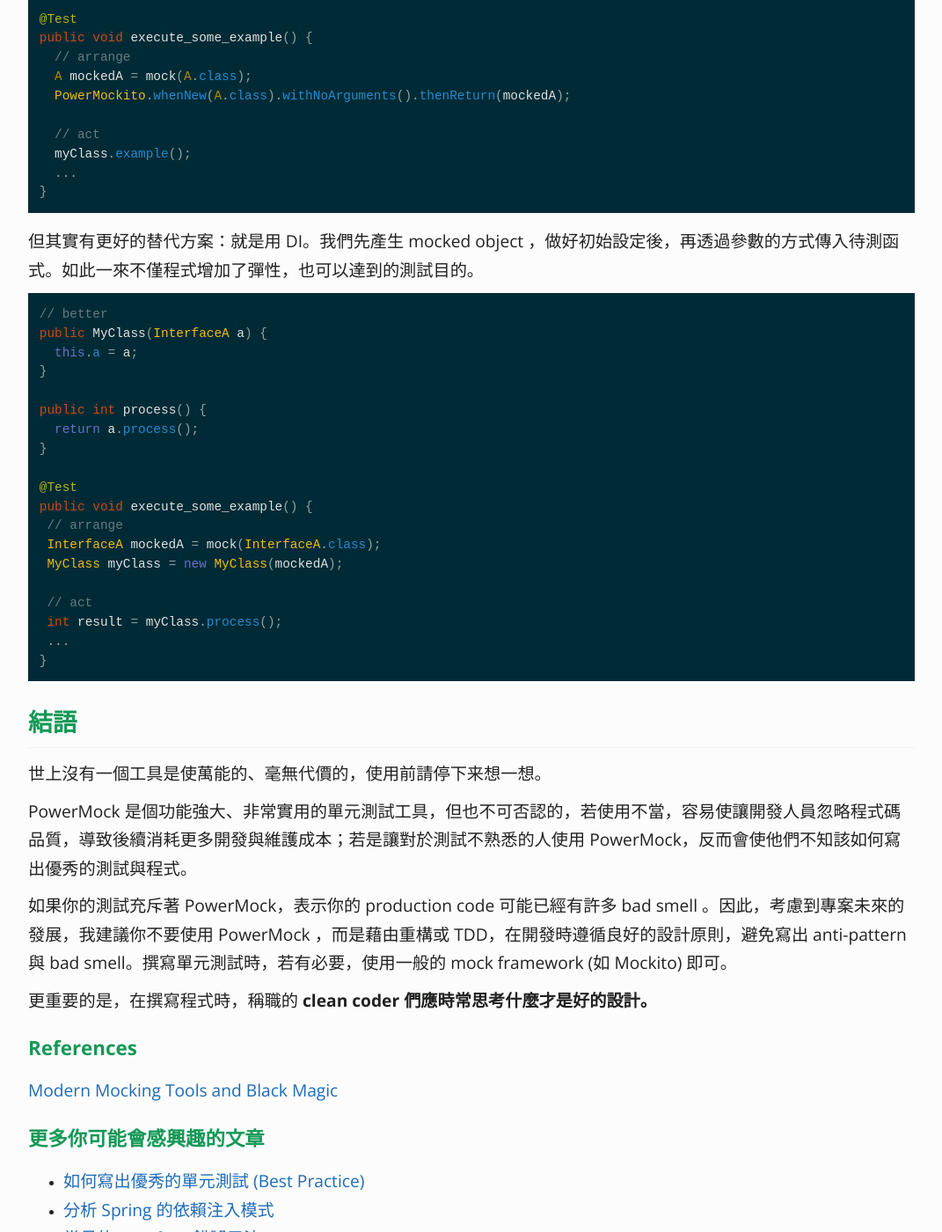
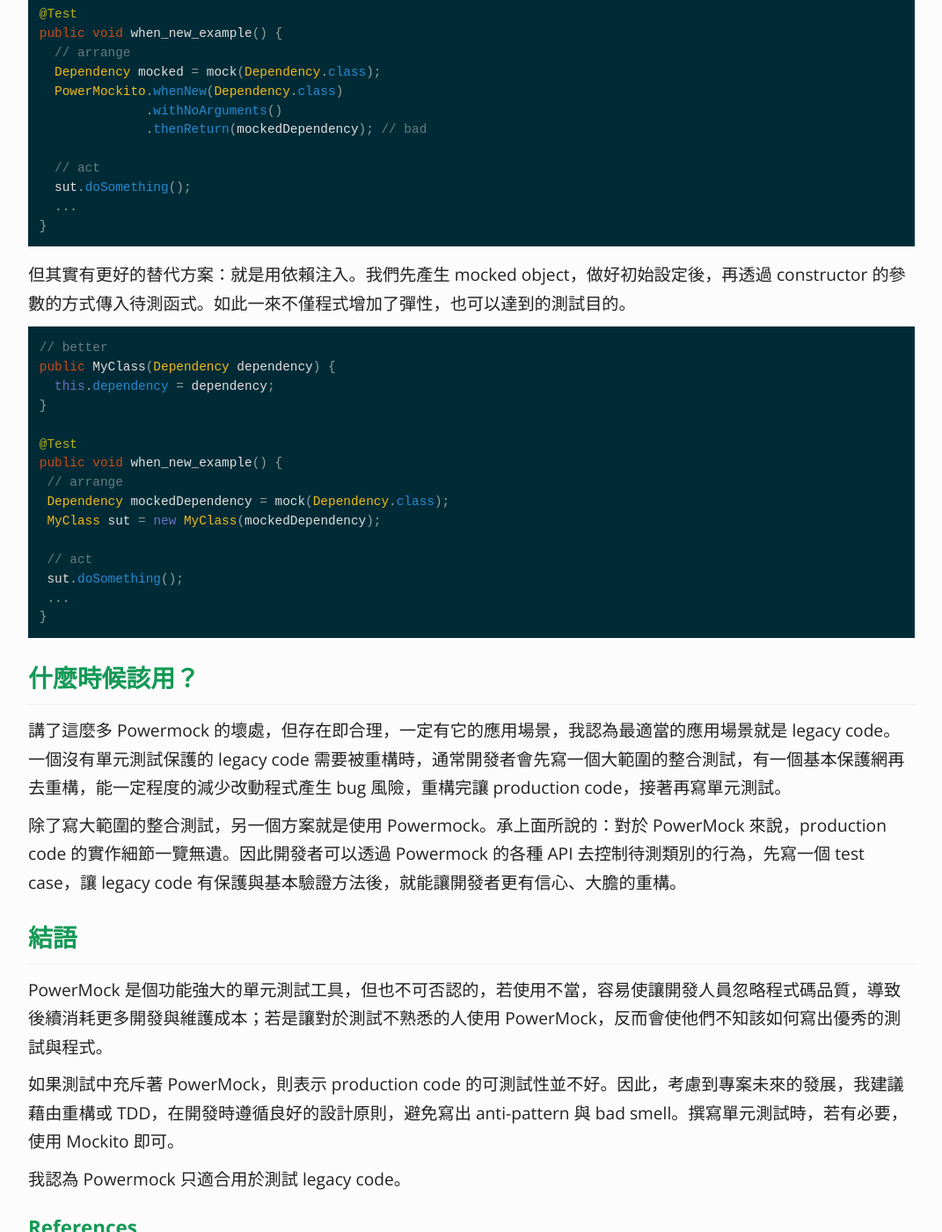
Before and after one commit to KaiSheng714/KaiSheng714.github.io, a Jekyll site: the page built from _posts/2022-01-06-why-powermock-is-bad.md, in a window 1280 px wide and 1400 px high, scrolled down 5332 px. Shown: the whole window at 88% size, without its empty margins (104-1175 px from the left). Built offline with Jekyll 4.4.1, drawn with Linux system fonts in a browser that asks for light colours; comment, search, counter and statistics services are not loaded; some of the changed text lies outside the part shown.

Commit message:
powermock

````diff
--- a/_posts/2022-01-06-why-powermock-is-bad.md
+++ b/_posts/2022-01-06-why-powermock-is-bad.md
@@ -50,7 +50,11 @@
 良好的測試程式大多遵循 **F.I.R.S.T** 原則，不過 PowerMock 的初始化時間比 Mockito 更久，如果測試數量不多，也許還可以忍受；但隨著專案日漸龐大，累積了上百上千的測試案例，此時就容易讓人下 skip test 指令，那就失去了寫測試的意義了。
 
 ### **4. 容易忽略 code design**
-這也是我認為最大的缺點。正因為 PowerMock 如此 powerful，容易使開發者過於依賴與濫用，原因很簡單，**因為無論 production code 再怎麼雜亂無章都能夠寫出單元測試** (而通常在這種情況所寫的單元測試也會是一團亂)，久而久之讓人容易忽略 code design 。
+這也是我認為最大的缺點。正因為 PowerMock 如此 powerful，容易使開發者過於依賴與濫用，原因很簡單，**因為無論 production code 再怎麼雜亂無章都能夠寫出單元測試**，久而久之讓人容易忽略 code design。
+
+### **5. 可能寫出不好的單元測試**
+對於 PowerMock 來說， production code 的實作細節一覽無遺，所以開發者很可能會寫很多 arrange、mock 一堆依賴。導致每當程式碼有小改動或重構時，就容易造成測試失敗，讓 test case 難以維護。
+
 
 如果你對於上面提的幾點有感，覺得 PowerMock 弊大於利，或覺得現階段不適合使用，因而決定棄用，那可以參考以下的方法 — **重構**。
 
@@ -111,12 +114,10 @@
 }
 ```
 
-從上可以看到 getData 做了許多事，乍看之下程式碼篇幅雖然不多，但廣義上也能算是個 `Long Method`。可以思考的是 getData 為何需要做 `processA`與 `processB` 和其他操作呢 ? 是否違反 Single Responsibility ? 此時可以考慮使用 `move method`搬到另一個類別，權責分明，測試自然就好寫，反之，testability 就會大幅降低。而不是試圖從測試程式改變 getData 原有的行為。
+從上可以看到 getData 做了許多事，乍看之下程式碼篇幅雖然不多，但廣義上也能算是個 `Long Method`。可以思考的是 getData 為何需要做 `processA`與 `processB` 和其他操作呢 ? 是否違反 Single Responsibility? 此時可以考慮使用 `Delegate Method` 委派另一個類別，權責分明，測試自然就好寫，反之，testability 就會大幅降低。而不是試圖使用工具從測試改變 production code 原有的行為。
 
-回到正題，測試 private method，應該由 public method 作為入口去測試即可。
-
-### **System class**
-假設有一函式 `isLate` 用來檢查現在是否超過某個時間，但因 return value 是根據系統當下時間，所以每次執行測試可能會有不同的結果。因此我們需要 mock System，如下
+### **Mock System Class**
+假設有一函式 `isLate` 用來檢查現在是否超過某個時間，但因 return value 是根據系統當下時間，所以每次執行測試可能會有不同的結果。因此我們需要 mock System.class，如下
 
 ```java
 // bad design. hard to test.
@@ -144,7 +145,7 @@
 
 ```
 
-而比較好的做法是：不讓 method 自己去請求 System 提供現在時間，而是由 caller 傳遞進去，有點像依賴注入 (Dependency Injection, DI) 的觀念，透過 DI 能夠使我們更容易建立 mock object。經過重構後的程式碼如下(甚至連 mock framework 都不需要了，如果能不依賴於 framework，會是個更好的 practice)
+而比較好的做法是：不讓 method 自己去請求 System 提供現在時間，而是由 caller 傳遞進去，有點像依賴注入 (Dependency Injection, DI) 的觀念，透過 DI 能夠使我們更容易控制輸入端的資料。經過重構後的程式碼，甚至連 mocking framework 都不需要了，如果能不依賴於 framework，通常會是個更好的 practice：
 
 
 ```java
@@ -167,60 +168,62 @@
 }
 ```
 
-### **Constructor**
-如下例所示，寫測試時，如果想在程式執行 `new A()` 時替換成我們自訂的 mockedA，可以使用 PowerMock 提供的 `whenNew()`：
+### **Mock Constructor**
+若寫單元測試時，在 `new` 的地方替換成 mocked object，這時可以使用 PowerMock 提供的 `whenNew()`：
 
 ```java
-// bad
-public int process() {
-  a = new A();
-  return a.process();
+// In MyClass (SUT)
+public void doSomething() {
+  Dependency dependency = new Dependency();
+  dependency.doSomething();
+  // ...
 }
 
 @Test
-public void execute_some_example() {
+public void when_new_example() {
   // arrange
-  A mockedA = mock(A.class);
-  PowerMockito.whenNew(A.class).withNoArguments().thenReturn(mockedA);
+  Dependency mocked = mock(Dependency.class);
+  PowerMockito.whenNew(Dependency.class)
+              .withNoArguments()
+              .thenReturn(mockedDependency); // bad
 
   // act
-  myClass.example();
+  sut.doSomething();
   ...
 }
 ```
 
-但其實有更好的替代方案：就是用 DI。我們先產生 mocked object ，做好初始設定後，再透過參數的方式傳入待測函式。如此一來不僅程式增加了彈性，也可以達到的測試目的。
+但其實有更好的替代方案：就是用依賴注入。我們先產生 mocked object，做好初始設定後，再透過 constructor 的參數的方式傳入待測函式。如此一來不僅程式增加了彈性，也可以達到的測試目的。
 
 ```java
 // better
-public MyClass(InterfaceA a) {
-  this.a = a;
-}
-
-public int process() {
-  return a.process();
+public MyClass(Dependency dependency) {
+  this.dependency = dependency;
 }
 
 @Test
-public void execute_some_example() {
+public void when_new_example() {
  // arrange
- InterfaceA mockedA = mock(InterfaceA.class);
- MyClass myClass = new MyClass(mockedA);
+ Dependency mockedDependency = mock(Dependency.class);
+ MyClass sut = new MyClass(mockedDependency);
 
  // act
- int result = myClass.process();
+ sut.doSomething();
  ...
 }
 ```
 
+## **什麼時候該用？**
+講了這麼多 Powermock 的壞處，但存在即合理，一定有它的應用場景，我認為最適當的應用場景就是 legacy code。一個沒有單元測試保護的 legacy code 需要被重構時，通常開發者會先寫一個大範圍的整合測試，有一個基本保護網再去重構，能一定程度的減少改動程式產生 bug 風險，重構完讓 production code，接著再寫單元測試。
+
+除了寫大範圍的整合測試，另一個方案就是使用 Powermock。承上面所說的：對於 PowerMock 來說，production code 的實作細節一覽無遺。因此開發者可以透過 Powermock 的各種 API 去控制待測類別的行為，先寫一個 test case，讓 legacy code 有保護與基本驗證方法後，就能讓開發者更有信心、大膽的重構。
+
 ## **結語**
-世上沒有一個工具是使萬能的、毫無代價的，使用前請停下来想一想。
+PowerMock 是個功能強大的單元測試工具，但也不可否認的，若使用不當，容易使讓開發人員忽略程式碼品質，導致後續消耗更多開發與維護成本；若是讓對於測試不熟悉的人使用 PowerMock，反而會使他們不知該如何寫出優秀的測試與程式。
 
-PowerMock 是個功能強大、非常實用的單元測試工具，但也不可否認的，若使用不當，容易使讓開發人員忽略程式碼品質，導致後續消耗更多開發與維護成本；若是讓對於測試不熟悉的人使用 PowerMock，反而會使他們不知該如何寫出優秀的測試與程式。
+如果測試中充斥著 PowerMock，則表示 production code 的可測試性並不好。因此，考慮到專案未來的發展，我建議藉由重構或 TDD，在開發時遵循良好的設計原則，避免寫出 anti-pattern 與 bad smell。撰寫單元測試時，若有必要，使用 Mockito 即可。
 
-如果你的測試充斥著 PowerMock，表示你的 production code 可能已經有許多 bad smell 。因此，考慮到專案未來的發展，我建議你不要使用 PowerMock ，而是藉由重構或 TDD，在開發時遵循良好的設計原則，避免寫出 anti-pattern 與 bad smell。撰寫單元測試時，若有必要，使用一般的 mock framework (如 Mockito) 即可。
-
-更重要的是，在撰寫程式時，稱職的 **clean coder 們應時常思考什麼才是好的設計。**
+我認為 Powermock 只適合用於測試 legacy code。
 
 ### **References**
 [Modern Mocking Tools and Black Magic](https://martinfowler.com/articles/modernMockingTools.html)
````
Also changed, not shown: other parts of _posts/2022-01-06-why-powermock-is-bad.md (+5 -6 lines).
